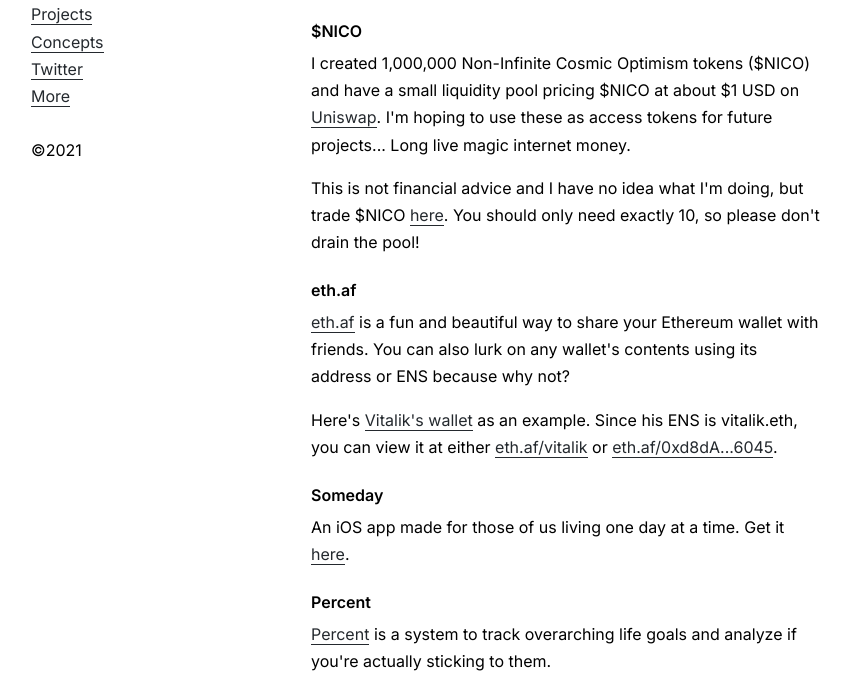
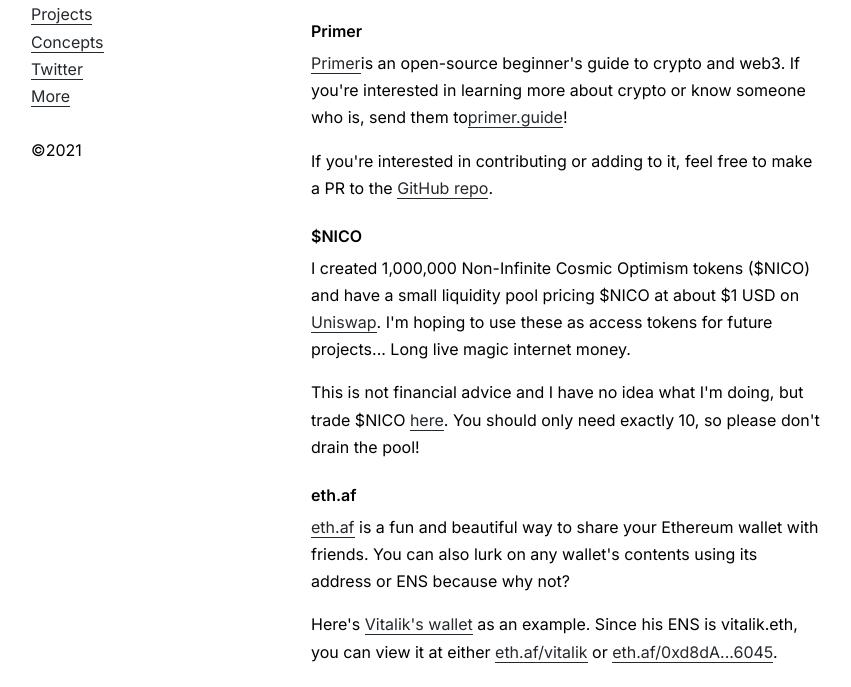
Before and after one commit to nicoglennon/nico-gl, a Gatsby site: page /projects in a window 1280 px wide. Shown: the part 109-796 px from the top of the page, without its empty margins (9-860 px from the left). Built offline with nearby package versions, Linux system fonts and the light colour scheme; Gatsby itself is replaced by a stand-in of ours.

Commit message:
Add primer link

```diff
--- a/src/pages/projects.js
+++ b/src/pages/projects.js
@@ -8,6 +8,31 @@
       <SEO title="Projects" />
       <h1>Projects</h1>
       <p>Things I've built recently.</p>
+      <h2>Primer</h2>
+      <p>
+        <a href="https://primer.guide" target="_blank" rel="noreferrer">
+          Primer
+        </a>
+        is an open-source beginner's guide to crypto and web3. If you're
+        interested in learning more about crypto or know someone who is, send
+        them to
+        <a href="https://primer.guide" target="_blank" rel="noreferrer">
+          primer.guide
+        </a>
+        !
+      </p>
+      <p>
+        If you're interested in contributing or adding to it, feel free to make
+        a PR to the{" "}
+        <a
+          href="https://github.com/nicoglennon/primer"
+          target="_blank"
+          rel="noreferrer"
+        >
+          GitHub repo
+        </a>
+        .
+      </p>
       <h2>$NICO</h2>
       <p>
         I created 1,000,000 Non-Infinite Cosmic Optimism tokens ($NICO) and have
```
